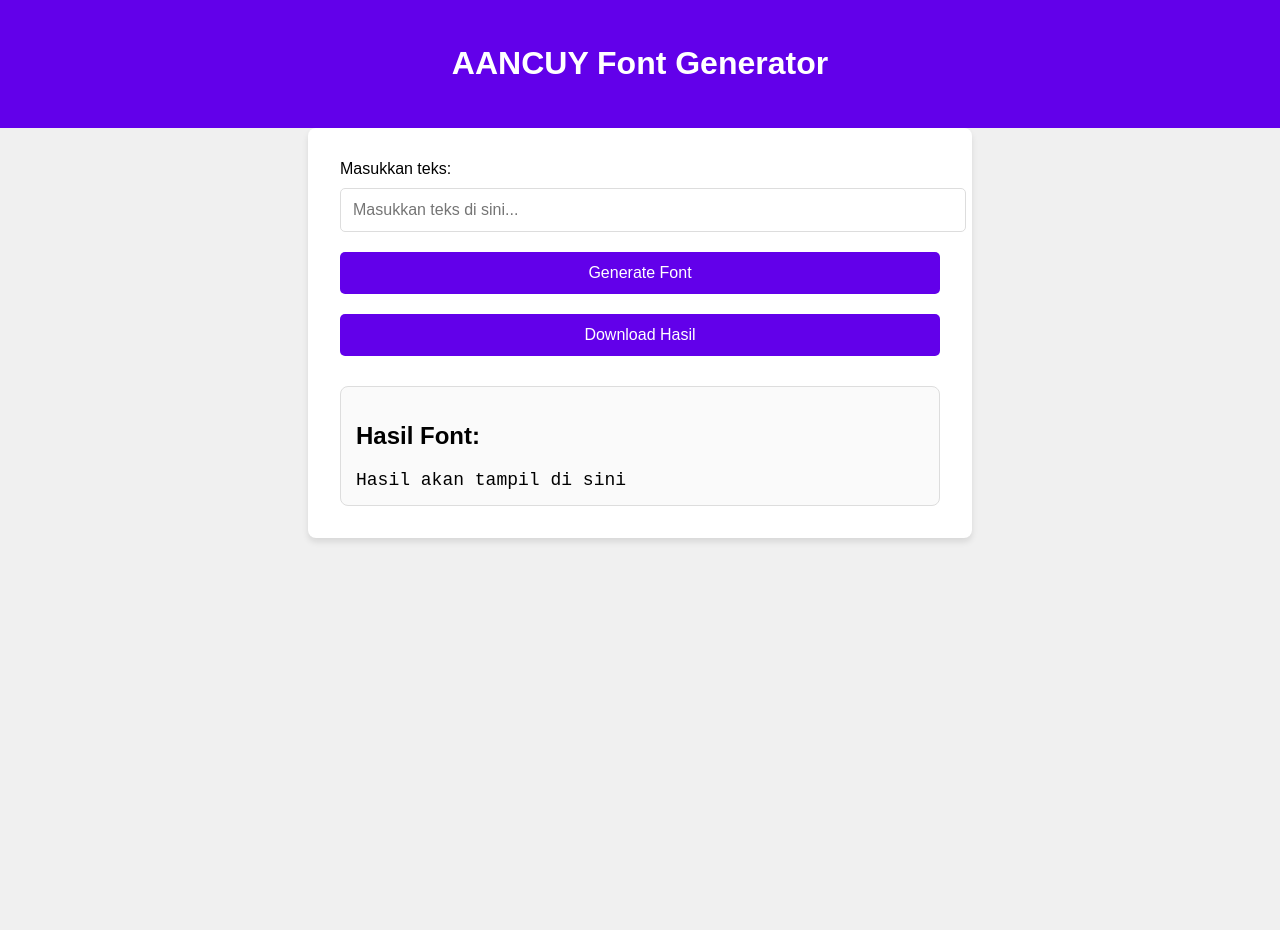
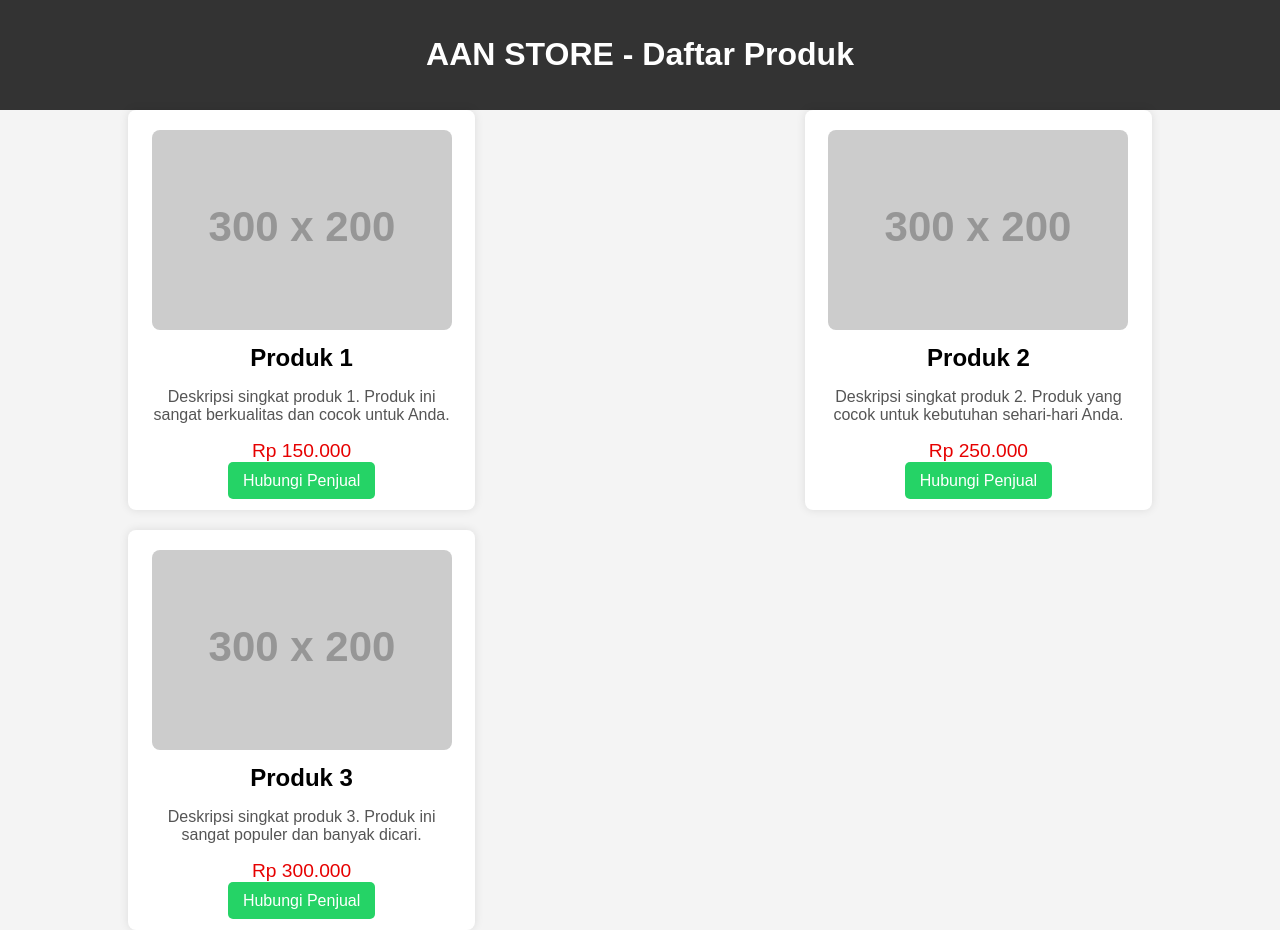
Before and after one commit to AANCODE444/aannn, a plain HTML site: page index.html in a window 1280 px wide. Before the commit the page ends 800 px from the top, so only its background shows below. Drawn offline with Linux system fonts and the light colour scheme; placeholder pictures from the web are drawn by us.

Commit message:
Update index.html

```diff
--- a/index.html
+++ b/index.html
@@ -1,144 +1,107 @@
 <!DOCTYPE html>
-<html lang="en">
+<html lang="id">
 <head>
     <meta charset="UTF-8">
     <meta name="viewport" content="width=device-width, initial-scale=1.0">
-    <title>AANCUY Font Generator</title>
+    <title>List Produk - AAN STORE</title>
     <style>
         body {
             font-family: Arial, sans-serif;
-            background-color: #f0f0f0;
+            background-color: #f4f4f4;
             margin: 0;
             padding: 0;
         }
+        .container {
+            width: 80%;
+            margin: 0 auto;
+        }
         header {
-            background-color: #6200ea;
+            background-color: #333;
             color: white;
+            padding: 15px 0;
             text-align: center;
-            padding: 1.5rem;
         }
-        main {
-            padding: 2rem;
-            max-width: 600px;
-            margin: auto;
-            background: #fff;
+        .product-list {
+            display: flex;
+            flex-wrap: wrap;
+            justify-content: space-between;
+            gap: 20px;
+        }
+        .product-card {
+            background-color: white;
             border-radius: 8px;
-            box-shadow: 0 4px 6px rgba(0, 0, 0, 0.1);
+            box-shadow: 0 0 10px rgba(0, 0, 0, 0.1);
+            padding: 20px;
+            width: 30%;
+            text-align: center;
         }
-        input[type="text"], button {
-            width: 100%;
-            padding: 12px;
-            margin: 10px 0;
-            border: 1px solid #ddd;
-            border-radius: 5px;
-            font-size: 16px;
-        }
-        button {
-            background-color: #6200ea;
-            color: white;
-            border: none;
-            cursor: pointer;
-        }
-        button:hover {
-            background-color: #3700b3;
-        }
-        #fontPreview {
-            margin-top: 20px;
-            background-color: #fafafa;
-            border: 1px solid #ddd;
-            padding: 15px;
+        .product-card img {
+            max-width: 100%;
+            height: auto;
             border-radius: 8px;
         }
-        #previewOutput {
-            font-family: monospace;
-            white-space: pre-line;
-            font-size: 18px;
+        .product-card h3 {
+            font-size: 1.5rem;
+            margin: 10px 0;
+        }
+        .product-card p {
+            font-size: 1rem;
+            color: #555;
+        }
+        .product-card .price {
+            font-size: 1.2rem;
+            color: #e60000;
+            margin: 10px 0;
+        }
+        .product-card .whatsapp-button {
+            background-color: #25D366;
+            color: white;
+            padding: 10px 15px;
+            border-radius: 5px;
+            text-decoration: none;
+            font-size: 1rem;
+        }
+        .product-card .whatsapp-button:hover {
+            background-color: #128C7E;
         }
     </style>
 </head>
 <body>
+
     <header>
-        <h1>AANCUY Font Generator</h1>
+        <h1>AAN STORE - Daftar Produk</h1>
     </header>
-    <main>
-        <section>
-            <label for="textInput">Masukkan teks:</label>
-            <input type="text" id="textInput" placeholder="Masukkan teks di sini...">
-            <button id="generateFont">Generate Font</button>
-            <button id="downloadFont">Download Hasil</button>
-        </section>
-        <section id="fontPreview">
-            <h2>Hasil Font:</h2>
-            <div id="previewOutput">Hasil akan tampil di sini</div>
-        </section>
-    </main>
-    <script>
-        const asciiFontMap = {
-            'A': '▄▀█ █░░',
-            'B': '█▀█ █▄▄',
-            'C': '█░█ ▀▀█',
-            'D': '█▄█ █▀▄',
-            'E': '█░█ ▀▀█',
-            'F': '█░█ ▀▀▄',
-            'G': '█▀█ ▄█░',
-            'H': '█░█ █░█',
-            'I': '▀█▀ ░█░',
-            'J': '░█░ █▄█',
-            'K': '█▀█ █▄▀',
-            'L': '█░░ █▄▄',
-            'M': '█▄█ █░█',
-            'N': '█▀█ █░█',
-            'O': '█▄█ █▄█',
-            'P': '█▀█ █▀▀',
-            'Q': '█▄█ ▀█▄',
-            'R': '█▀█ █▀▄',
-            'S': '█▀▄ ▄▀█',
-            'T': '▀█▀ ░█░',
-            'U': '█░█ █▄█',
-            'V': '█░█ ▀▄▀',
-            'W': '█░█ █▄█',
-            'X': '▀▄▀ █▀█',
-            'Y': '█▀█ ░█░',
-            'Z': '▀█▄ █▄▀',
-            ' ': '     '
-        };
 
-        function generateAsciiFont(text) {
-            const lines = ['', ''];
-            for (let char of text.toUpperCase()) {
-                const asciiChar = asciiFontMap[char] || char;
-                const parts = asciiChar.split(' ');
-                lines[0] += (parts[0] || ' ') + ' ';
-                lines[1] += (parts[1] || ' ') + ' ';
-            }
-            return lines.join('\n');
-        }
+    <div class="container">
+        <div class="product-list">
+            <!-- Produk 1 -->
+            <div class="product-card">
+                <img src="https://via.placeholder.com/300x200" alt="Produk 1">
+                <h3>Produk 1</h3>
+                <p>Deskripsi singkat produk 1. Produk ini sangat berkualitas dan cocok untuk Anda.</p>
+                <div class="price">Rp 150.000</div>
+                <a href="https://wa.me/6289518303639?text=Halo%20saya%20tertarik%20dengan%20Produk%201" class="whatsapp-button" target="_blank">Hubungi Penjual</a>
+            </div>
 
-        const textInput = document.getElementById('textInput');
-        const previewOutput = document.getElementById('previewOutput');
-        const generateFont = document.getElementById('generateFont');
-        const downloadFont = document.getElementById('downloadFont');
+            <!-- Produk 2 -->
+            <div class="product-card">
+                <img src="https://via.placeholder.com/300x200" alt="Produk 2">
+                <h3>Produk 2</h3>
+                <p>Deskripsi singkat produk 2. Produk yang cocok untuk kebutuhan sehari-hari Anda.</p>
+                <div class="price">Rp 250.000</div>
+                <a href="https://wa.me/6289518303639?text=Halo%20saya%20tertarik%20dengan%20Produk%202" class="whatsapp-button" target="_blank">Hubungi Penjual</a>
+            </div>
 
-        generateFont.addEventListener('click', () => {
-            const inputText = textInput.value;
-            const asciiText = generateAsciiFont(inputText);
-            previewOutput.textContent = asciiText;
-        });
+            <!-- Produk 3 -->
+            <div class="product-card">
+                <img src="https://via.placeholder.com/300x200" alt="Produk 3">
+                <h3>Produk 3</h3>
+                <p>Deskripsi singkat produk 3. Produk ini sangat populer dan banyak dicari.</p>
+                <div class="price">Rp 300.000</div>
+                <a href="https://wa.me/6289518303639?text=Halo%20saya%20tertarik%20dengan%20Produk%203" class="whatsapp-button" target="_blank">Hubungi Penjual</a>
+            </div>
+        </div>
+    </div>
 
-        downloadFont.addEventListener('click', () => {
-            const inputText = textInput.value;
-            const asciiText = generateAsciiFont(inputText);
-
-            const blob = new Blob([asciiText], { type: 'text/plain' });
-            const url = URL.createObjectURL(blob);
-
-            const a = document.createElement('a');
-            a.href = url;
-            a.download = `${inputText || 'aancuy_font'}.txt`;
-            a.click();
-
-            URL.revokeObjectURL(url);
-        });
-    </script>
 </body>
 </html>
```
